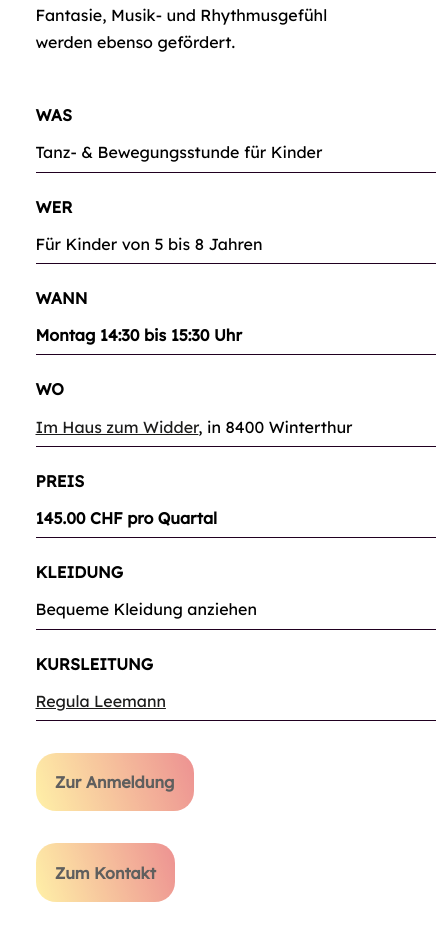
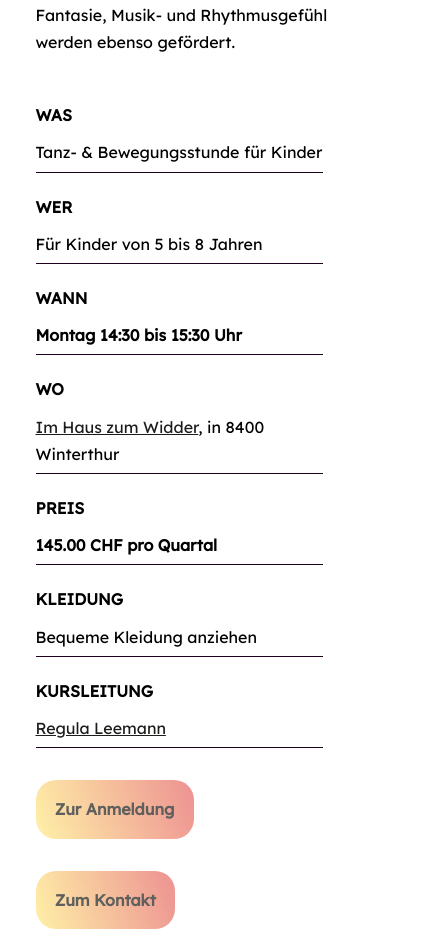
Before and after one commit to shdigitalpy/deintanz, a Next.js app: page /angebote in a window 390 px wide. Shown: the part 1205-2150 px from the top of the page, 436 px wide, since content can reach past the window. Built offline with nearby package versions, Linux system fonts and the light colour scheme.

Commit message:
border v2

```diff
--- a/styles/tanzstunde.module.css
+++ b/styles/tanzstunde.module.css
@@ -67,7 +67,8 @@
 @media screen and (max-width: 768px) {
    .tanzflexitem2 {
       border-bottom: 1px solid var(--lila);
-      width:100%;
+      min-width:100px;
+      width:90%;
 }
   }
 
```
